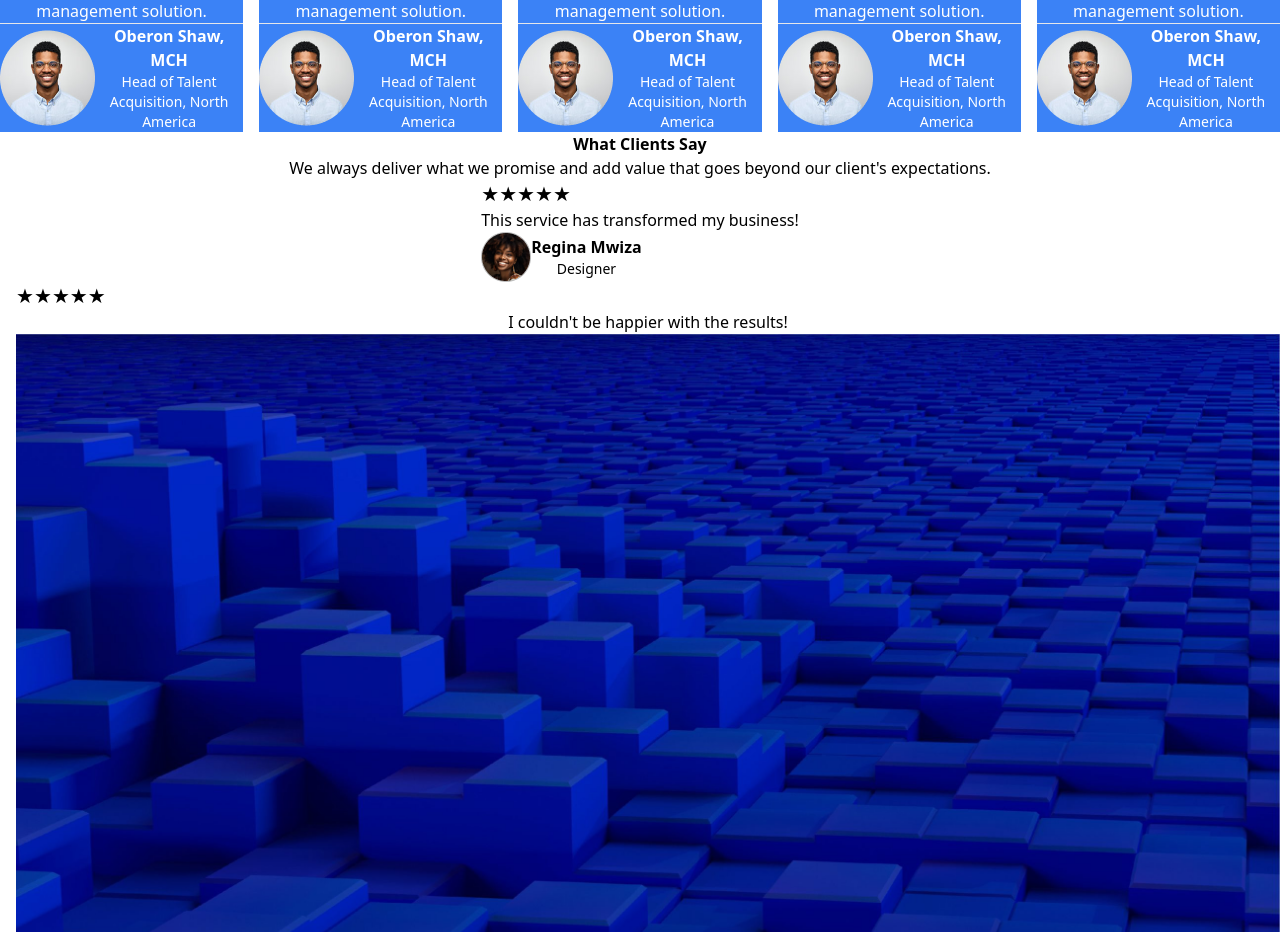
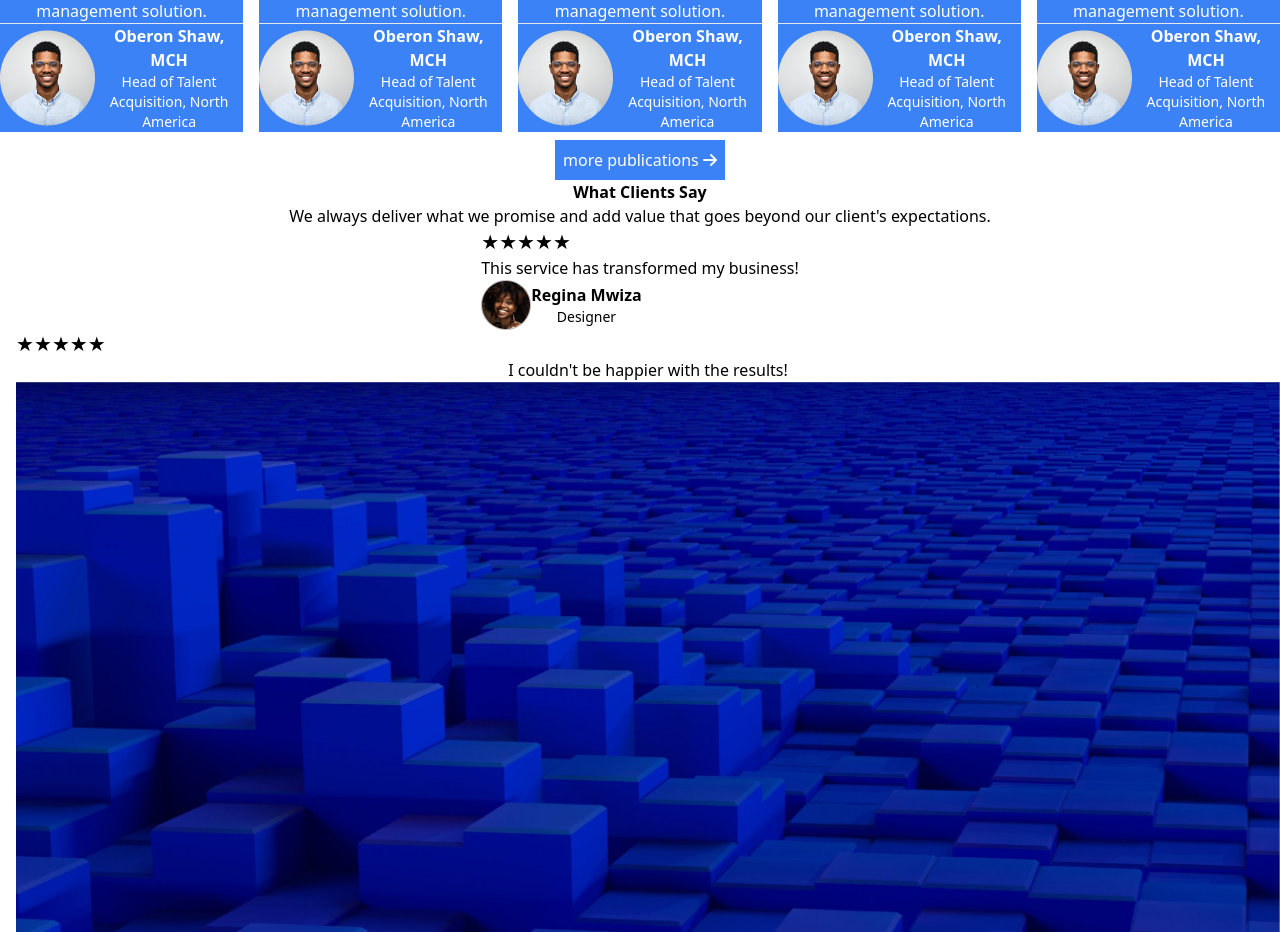
Before and after one commit to RWEMAREMY/ERC, a React (Vite) app: page / in a window 1280 px wide. Shown: the part 1940-2872 px from the top of the page. Built offline with nearby package versions, Linux system fonts and the light colour scheme.

Commit message:
additional change on middle three

```diff
--- a/src/components/Body/MiddleThree.tsx
+++ b/src/components/Body/MiddleThree.tsx
@@ -1,7 +1,7 @@
 import React, { useState } from 'react';
 import Avatar from '../../assets/Images/Avater.png'
 import { useEffect, useRef } from 'react';
-import { useLocation } from 'react-router-dom';
+import { Link, useLocation } from 'react-router-dom';
 
 const MiddleThree: React.FC = () => {
   const location = useLocation();
@@ -189,7 +189,13 @@ const MiddleThree: React.FC = () => {
             {/* Card 3, 4, 5 */}
             {/* ... (repeat the same structure for other cards) ... */}
           </div>
-
+          <div>
+          <button className='bg-blue-500 rounded-xl p-2 mt-2 font-back hover:bg-orange-300 hover:font-bold '>
+            <Link to="/publications" className="text-white hover:text-black ">
+                  more publications <i className="fa-solid fa-arrow-right"></i>
+                </Link>
+            </button>
+          </div>
         </div>
 
         {/* Remove the dots */}
```
